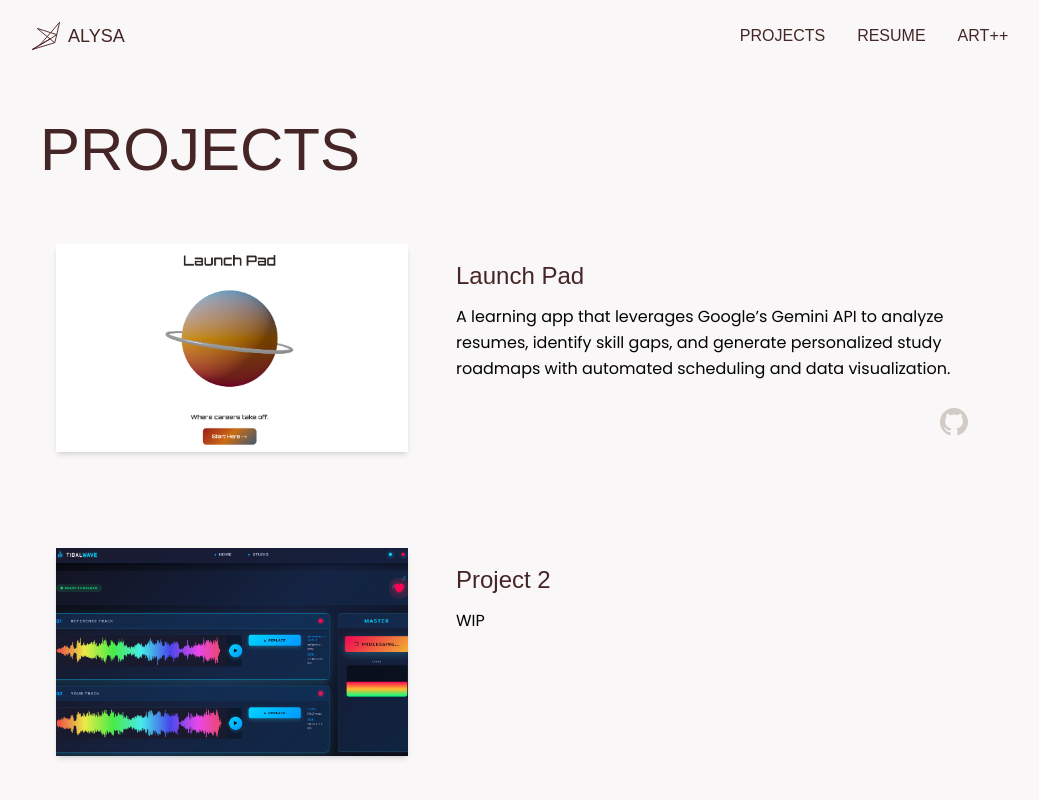
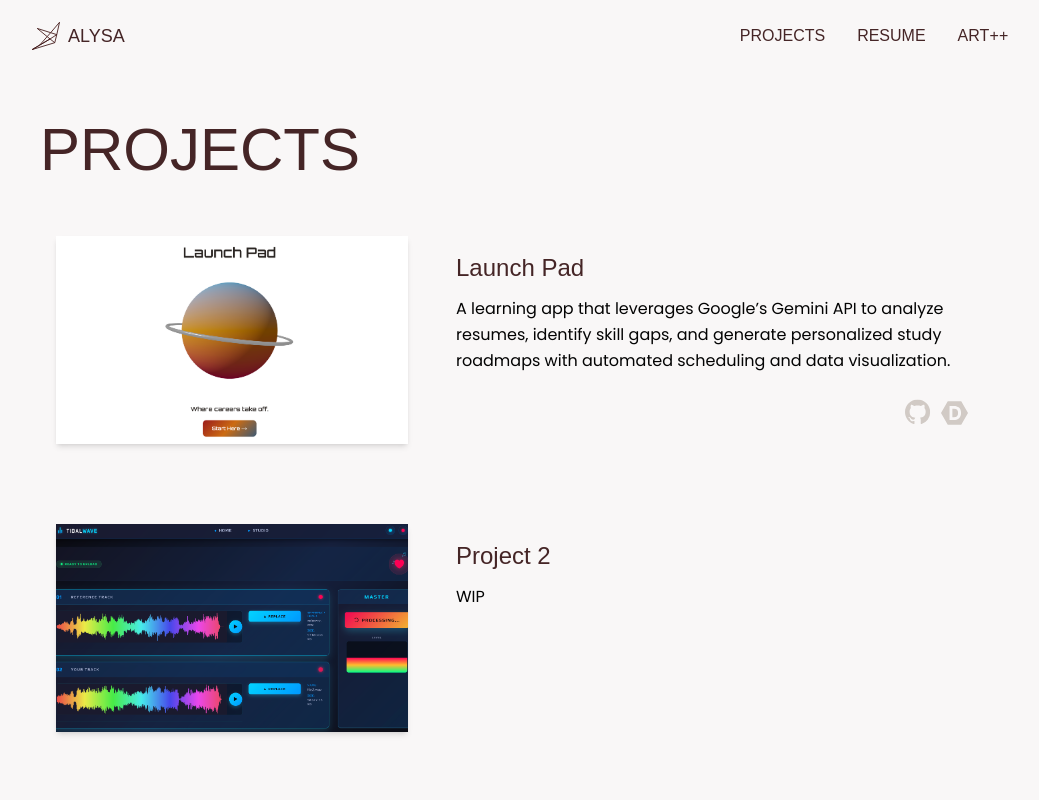
Before and after one commit to llysi/personal-portfolio, a Next.js app: page /projects in a window 1280 px wide. Shown: the top 800 px of the page, without its empty margins (120-1159 px from the left). Built offline with nearby package versions, Linux system fonts and the light colour scheme; a web font is replaced by a local one.

Commit message:
decrease spacing between cards

```diff
--- a/src/app/projects/ProjectCard.tsx
+++ b/src/app/projects/ProjectCard.tsx
@@ -60,9 +60,10 @@ export default function ProjectCard({project, className=""}: ProjectCardProps){
 
                 </div>
 
-                {/* GitHub link - bottom right */}
-                {project.githubUrl && project.showGithub && (
-                    <div className="flex justify-end">
+                {/* Links - bottom right */}
+                <div className="flex justify-end gap-3 scale-90 origin-right">
+                    {/* GitHub link */}
+                    {project.githubUrl && project.showGithub && (
                         <a
                             href={project.githubUrl}
                             target="_blank"
@@ -74,8 +75,22 @@ export default function ProjectCard({project, className=""}: ProjectCardProps){
                                 <path d="M8 0C3.58 0 0 3.58 0 8c0 3.54 2.29 6.53 5.47 7.59.4.07.55-.17.55-.38 0-.19-.01-.82-.01-1.49-2.01.37-2.53-.49-2.69-.94-.09-.23-.48-.94-.82-1.13-.28-.15-.68-.52-.01-.53.63-.01 1.08.58 1.23.82.72 1.21 1.87.87 2.33.66.07-.52.28-.87.51-1.07-1.78-.2-3.64-.89-3.64-3.95 0-.87.31-1.59.82-2.15-.08-.2-.36-1.02.08-2.12 0 0 .67-.21 2.2.82.64-.18 1.32-.27 2-.27s1.36.09 2 .27c1.53-1.04 2.2-.82 2.2-.82.44 1.1.16 1.92.08 2.12.51.56.82 1.27.82 2.15 0 3.07-1.87 3.75-3.65 3.95.29.25.54.73.54 1.48 0 1.07-.01 1.93-.01 2.2 0 .21.15.46.55.38A8.01 8.01 0 0 0 16 8c0-4.42-3.58-8-8-8"/>
                             </svg>
                         </a>
-                    </div>
-                )}
+                    )}
+                    {/* Devpost link */}
+                    {project.devpostUrl && (
+                        <a
+                            href={project.devpostUrl}
+                            target="_blank"
+                            rel="noopener noreferrer"
+                            className="text-gray hover:text-foregroundhue transition-colors"
+                        >
+                            <svg xmlns="http://www.w3.org/2000/svg" width="30" height="30"
+                            fill="currentColor" viewBox="0 0 24 24">
+                                <path d="M6.002 1.61 0 12.004 6.002 22.39h11.996L24 12.004 17.998 1.61zm1.593 4.084h3.947c3.605 0 6.276 1.695 6.276 6.31 0 4.436-3.21 6.302-6.456 6.302H7.595zm2.517 2.449v7.714h1.241c2.646 0 3.862-1.55 3.862-3.861.009-2.569-1.096-3.853-3.767-3.853z"/>
+                            </svg>
+                        </a>
+                    )}
+                </div>
             </div>
         </div>
     );
--- a/src/app/projects/ProjectGrid.tsx
+++ b/src/app/projects/ProjectGrid.tsx
@@ -53,7 +53,7 @@ export default function ProjectGrid({
     const getLayoutClasses = () => {
         switch (layout) {
             case 'single':
-                return `flex flex-col gap-16 max-w-5xl mx-auto`;
+                return `flex flex-col gap-12 max-w-5xl mx-auto`;
             case 'grid':
                 return `grid grid-cols-1 md:grid-cols-2 lg:grid-cols-2 gap-6`;
             case 'masonry':
--- a/src/app/projects/page.tsx
+++ b/src/app/projects/page.tsx
@@ -7,8 +7,8 @@ export default function ProjectsPage() {
     return (
         <div className="min-h-screen pt-12 pb-52">
             <div className="max-w-5xl mx-auto px-4">
-                <div className="mb-12">
-                    <h1 className="text-4xl sm:text-5xl md:text-6xl font-light font-heading text-foreground mb-2">
+                <div className="mb-10">
+                    <h1 className="text-4xl sm:text-5xl md:text-6xl font-light font-heading text-foreground">
                         PROJECTS
                     </h1>
                     {/*<div className="scale-75 origin-left mb--2">
--- a/src/app/projects/projects.ts
+++ b/src/app/projects/projects.ts
@@ -6,6 +6,7 @@ export interface Project {
     hoverImage?: string;
     technologies: string[];
     githubUrl?: string;
+    devpostUrl?: string;
     liveUrl?: string;
     featured?: boolean; //highlighting special projects
     showGithub?: boolean;
@@ -21,6 +22,7 @@ export const projects: Project[] = [
         hoverImage: "/projects/launchpad_content.png",
         technologies: ["Next.js", "React", "TypeScript", "Tailwind CSS"],
         githubUrl: "https://github.com/llysi/howdyhack-25",
+        devpostUrl: "https://devpost.com/software/launchpad-h6v915",
         liveUrl: "https://example.com/",
         featured: true,
         showGithub: true,
@@ -39,7 +41,7 @@ export const projects: Project[] = [
         id: "3",
         title: "Project 3",
         description: `WIP`,
-        image: "/projects/portfolio.jpg",
+        image: "/projects/tidal.png",
         technologies: ["Next.js", "React", "TypeScript", "Tailwind CSS"],
         githubUrl: "https://github.com/llysi/personal-portfolio",
         liveUrl: "https://alysazhao.com",
```
